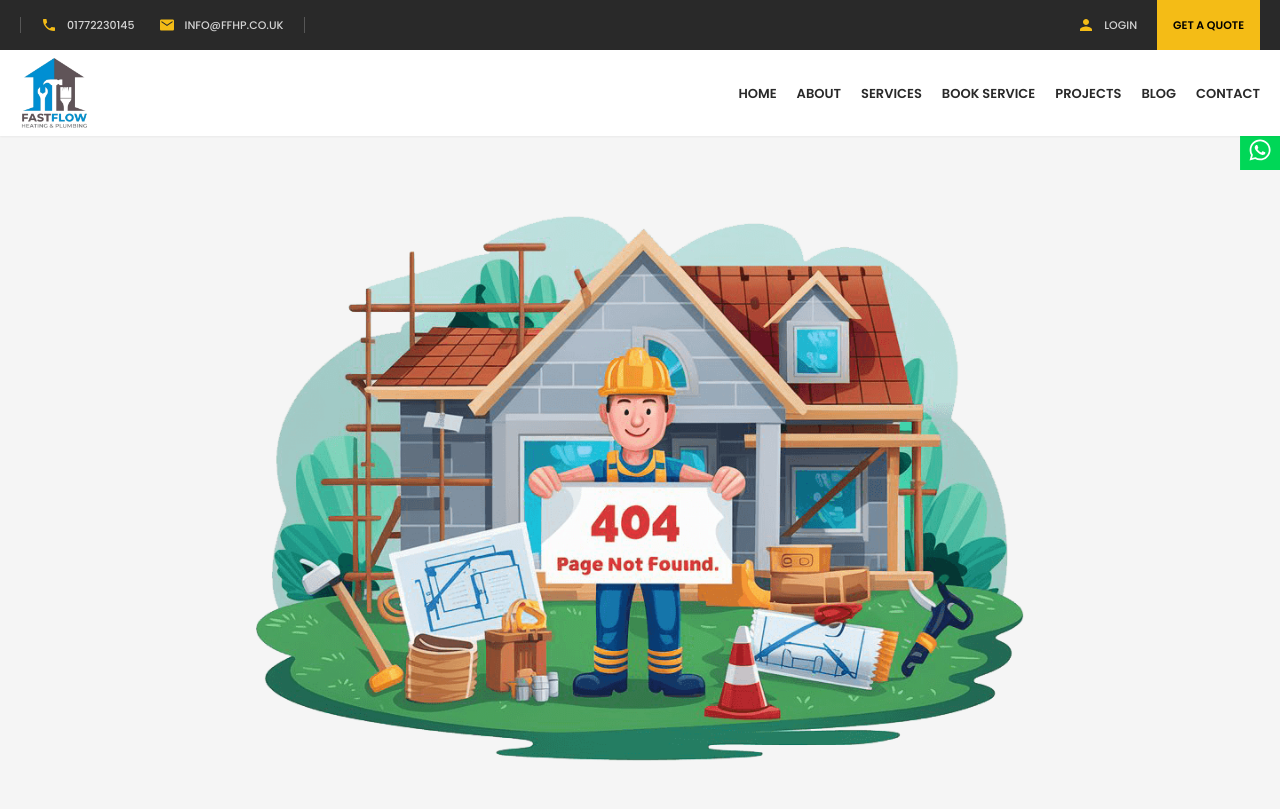
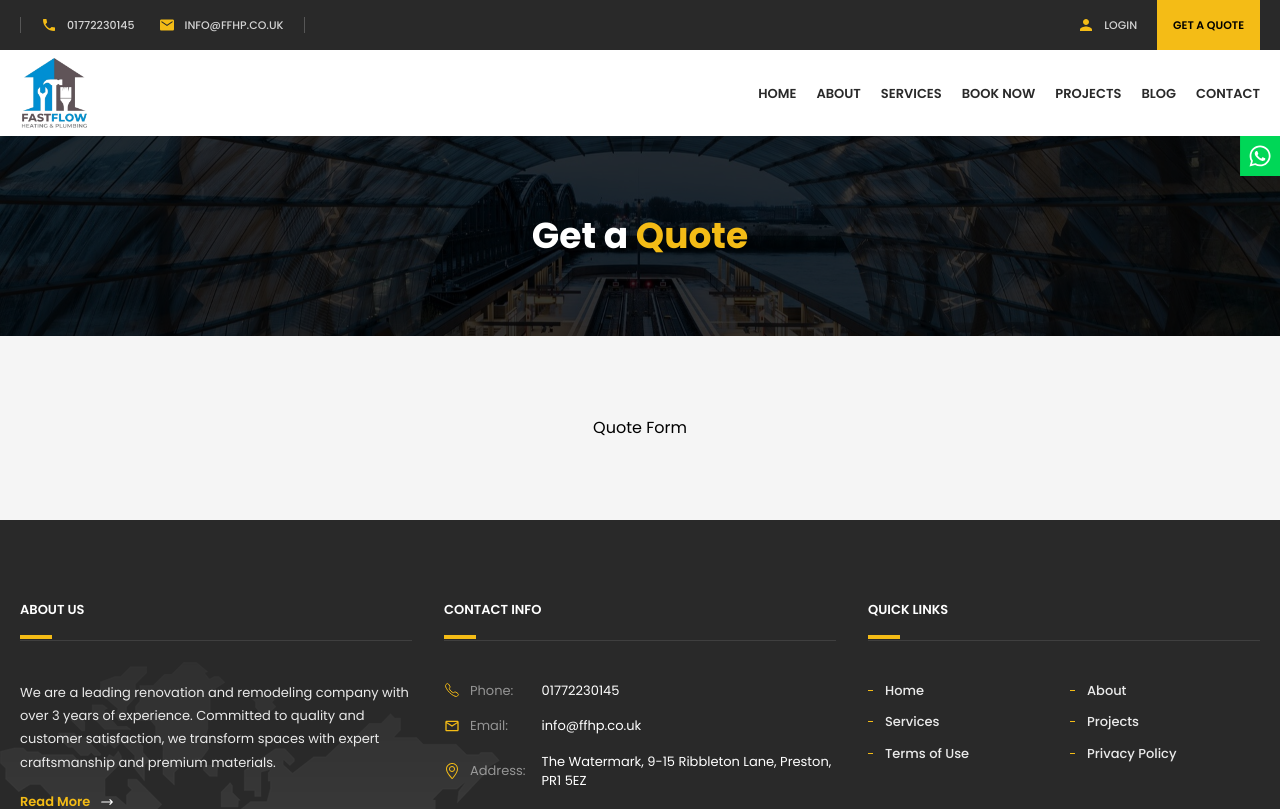
Before and after one commit to sababashfak/fastflow_frontend, a React (Vite) app: page /get-a-quote in a window 1280 px wide. Shown: the top 809 px of the page. Built offline with nearby package versions, Linux system fonts and the light colour scheme; no server answers.

Commit message:
contact mobile no added

```diff
--- a/src/App.tsx
+++ b/src/App.tsx
@@ -22,6 +22,7 @@ import BookService from "./pages/BookService";
 import Contact from "./pages/Contact";
 import Dashboard from "./pages/Dashboard";
 import ForgotPassword from "./pages/ForgotPassword";
+import GetAQuote from "./pages/GetAQuote";
 import GoogleLogin from "./pages/GoogleLogin";
 import Home from "./pages/Home";
 import Login from "./pages/Login";
@@ -48,6 +49,7 @@ const App = () => {
             <Route path="blog" element={<Blog />} />
             <Route path="blog/:blogId" element={<BlogDetails />} />
             <Route path="contact" element={<Contact />} />
+            <Route path="get-a-quote" element={<GetAQuote />} />
             <Route path="login" element={<Login />} />
             <Route path="signup" element={<Signup />} />
             <Route path="verify-email" element={<VerifyEmail />} />
--- a/src/components/About/AboutCallback.tsx
+++ b/src/components/About/AboutCallback.tsx
@@ -19,7 +19,7 @@ const AboutCallback = () => {
             className="block shrink-0 rounded-sm bg-white px-5 py-3.5 font-semibold uppercase text-dark duration-300 hover:bg-gray-100"
             to="/book-service"
           >
-            Book a Service
+            Book Now
           </Link>
         </div>
       </div>
--- a/src/components/Contact/ContactForm.tsx
+++ b/src/components/Contact/ContactForm.tsx
@@ -15,6 +15,9 @@ const contactSchema = z.object({
   email: z.string().email({
     message: "Please enter a valid email address",
   }),
+  mobileNo: z.string().min(10, {
+    message: "Please enter a valid mobile number",
+  }),
   subject: z.string().min(1, {
     message: "Please enter a subject",
   }),
@@ -29,6 +32,7 @@ const ContactForm = () => {
     defaultValues: {
       name: "",
       email: "",
+      mobileNo: "",
       subject: "",
       message: "",
     },
@@ -73,6 +77,12 @@ const ContactForm = () => {
             />
           </div>
           <CustomFormField
+            label="Mobile No"
+            name="mobileNo"
+            placeholder="Enter your mobile number"
+            formControl={form.control}
+          />
+          <CustomFormField
             label="Subject"
             name="subject"
             placeholder="Enter your subject"
--- a/src/components/Home/Hero.tsx
+++ b/src/components/Home/Hero.tsx
@@ -42,7 +42,7 @@ const slides: Slide[] = [
       "Customized renovation solutions that exceed expectations, blending style and functionality for your perfect home.",
     image: "/images/hero/slide-3.jpg",
     btnText: "Get a Quote",
-    btnUrl: "/contact",
+    btnUrl: "/get-a-quote",
   },
 ];
 
--- a/src/components/shared/Layout.tsx
+++ b/src/components/shared/Layout.tsx
@@ -3,14 +3,12 @@ import Footer from "./Footer";
 import Navbar from "./Navbar";
 import ScrollToPageTop from "./ScrollToPageTop";
 import ScrollToTop from "./ScrollToTop";
-import WhatsappButton from "./WhatsappButton";
 
 const Layout = () => {
   return (
     <div className="min-h-svh bg-[#f5f5f5] font-poppins">
       <ScrollToPageTop />
       <Navbar />
-      <WhatsappButton />
       <Outlet />
       <Footer />
       <ScrollToTop />
--- a/src/components/shared/Navbar.tsx
+++ b/src/components/shared/Navbar.tsx
@@ -4,6 +4,7 @@ import { Link, NavLink, useLocation } from "react-router-dom";
 import { cn } from "../../lib/utils";
 import MobileNavbar from "./MobileNavbar";
 import NavbarTop from "./NavbarTop";
+import WhatsappButton from "./WhatsappButton";
 
 export type MenuItem = {
   name: string;
@@ -14,7 +15,7 @@ const menuItems: MenuItem[] = [
   { name: "Home", link: "/" },
   { name: "About", link: "/about" },
   { name: "Services", link: "/services" },
-  { name: "Book Service", link: "/book-service" },
+  { name: "Book now", link: "/book-service" },
   { name: "Projects", link: "/projects" },
   { name: "Blog", link: "/blog" },
   { name: "Contact", link: "/contact" },
@@ -62,13 +63,18 @@ const Navbar = () => {
             sticky && "top-0 shadow-md md:top-0",
           )}
         >
+          <div className="relative w-full">
+            <WhatsappButton />
             <div className="container">
               <div className="flex flex-wrap items-center justify-between gap-x-10 py-1.5 md:py-2">
                 <Link to="/">
                   <img
                     src="/logo.png"
                     alt="Fastflow"
-                  className={cn("h-[70px] duration-300", sticky && "h-[60px]")}
+                    className={cn(
+                      "h-[70px] duration-300",
+                      sticky && "h-[60px]",
+                    )}
                   />
                 </Link>
                 <div className="md:hidden">
@@ -96,6 +102,7 @@ const Navbar = () => {
               </div>
             </div>
           </div>
+        </div>
       </header>
       <div className="h-[82px] w-full md:h-[136px]"></div>
     </>
--- a/src/components/shared/WhatsappButton.tsx
+++ b/src/components/shared/WhatsappButton.tsx
@@ -5,7 +5,7 @@ const WhatsappButton = () => {
   return (
     <Link
       to="https://wa.me/447946193824"
-      className="fixed right-0 top-[80px] z-[99] grid translate-x-[calc(100%-40px)] grid-cols-[auto_1fr] items-center bg-[#00D757] text-white duration-300 hover:translate-x-0 lg:top-[130px]"
+      className="absolute right-0 top-full z-[99] grid translate-x-[calc(100%-40px)] grid-cols-[auto_1fr] items-center bg-[#00D757] text-white duration-300 hover:translate-x-0"
       target="_blank"
     >
       <span className="flex w-10 justify-center py-2">
--- a/src/pages/Contact.tsx
+++ b/src/pages/Contact.tsx
@@ -62,7 +62,7 @@ const Contact = () => {
                 >
                   <TbPhoneCall className="text-xl text-blue-500" />
                   <span className="text-[15px] duration-300 hover:text-blue-500">
-                    (555) 555-1234
+                    07437345474
                   </span>
                 </Link>
                 <Link
--- /dev/null
+++ b/src/pages/GetAQuote.tsx
@@ -0,0 +1,23 @@
+import ScrollToPageTop from "@/components/shared/ScrollToPageTop";
+
+const GetAQuote = () => {
+  return (
+    <main>
+      <ScrollToPageTop />
+      <section className="bg-[url(/quote-cover.jpg)] bg-cover bg-center bg-no-repeat">
+        <div className="bg-black/80 py-20">
+          <div className="container text-center">
+            <h3 className="text-3xl font-bold text-white lg:text-4xl">
+              Get a <span className="text-primary">Quote</span>
+            </h3>
+          </div>
+        </div>
+      </section>
+      <section className="py-20">
+        <h3 className="text-center">Quote Form</h3>
+      </section>
+    </main>
+  );
+};
+
+export default GetAQuote;
--- a/src/pages/Services.tsx
+++ b/src/pages/Services.tsx
@@ -110,7 +110,7 @@ const Services = () => {
         <div className="container">
           <SectionTop
             title="Our Services"
-            subtitle="Quality Service is Our Guarantee"
+            subtitle="Where Quality and Service Flow Together"
           />
           <div className="mt-12 grid grid-cols-[repeat(auto-fit,minmax(280px,1fr))] gap-4 lg:grid-cols-3">
             {services.map((service, index) => (
```
Also changed, not shown: public/quote-cover.jpg (added). Lines whose indentation alone changed are shown as unchanged.
